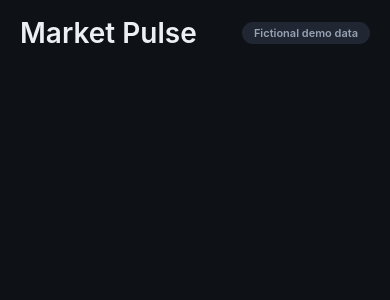
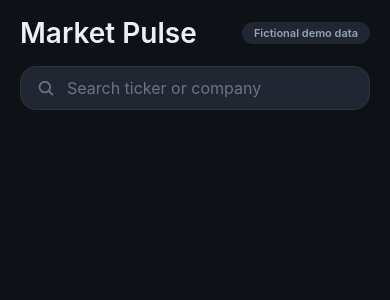
Before and after one commit to tamannayousuf26/demo_expo, a React Native app: screen /Home in a window 390 px wide. Shown: the top 300 px of the page. Built offline with nearby package versions, Linux system fonts and the light colour scheme.

Commit message:
add home search entry

```diff
--- a/src/screens/HomeScreen.tsx
+++ b/src/screens/HomeScreen.tsx
@@ -1,12 +1,13 @@
-import { StyleSheet, Text, View } from "react-native";
+import { Pressable, StyleSheet, Text, View } from "react-native";
 import { SafeAreaView } from "react-native-safe-area-context";
+import { Ionicons } from "@expo/vector-icons";
 import type { NativeStackScreenProps } from "@react-navigation/native-stack";
 import type { RootStackParamList } from "../navigation/AppNavigator";
 import { theme } from "../theme/colors";
 
 type Props = NativeStackScreenProps<RootStackParamList, "Home">;
 
-export default function HomeScreen(_props: Props) {
+export default function HomeScreen({ navigation }: Props) {
   return (
     <SafeAreaView style={styles.container} edges={["top"]}>
       <View style={styles.header}>
@@ -15,6 +16,11 @@ export default function HomeScreen(_props: Props) {
           <Text style={styles.badgeText}>Fictional demo data</Text>
         </View>
       </View>
+
+      <Pressable style={styles.searchEntry} onPress={() => navigation.navigate("Screener")}>
+        <Ionicons name="search" size={18} color={theme.colors.textMuted} />
+        <Text style={styles.searchText}>Search ticker or company</Text>
+      </Pressable>
     </SafeAreaView>
   );
 }
@@ -48,4 +54,21 @@ const styles = StyleSheet.create({
     color: theme.colors.textSecondary,
     fontWeight: theme.fontWeight.semibold,
   },
+  searchEntry: {
+    flexDirection: "row",
+    alignItems: "center",
+    gap: theme.spacing.sm,
+    minHeight: 44,
+    marginHorizontal: theme.spacing.lg,
+    marginTop: theme.spacing.md,
+    backgroundColor: theme.colors.surfaceRaised,
+    borderRadius: theme.radius.card,
+    borderWidth: 1,
+    borderColor: theme.colors.border,
+    paddingHorizontal: theme.spacing.md,
+  },
+  searchText: {
+    fontSize: theme.fontSize.body,
+    color: theme.colors.textMuted,
+  },
 });
```
